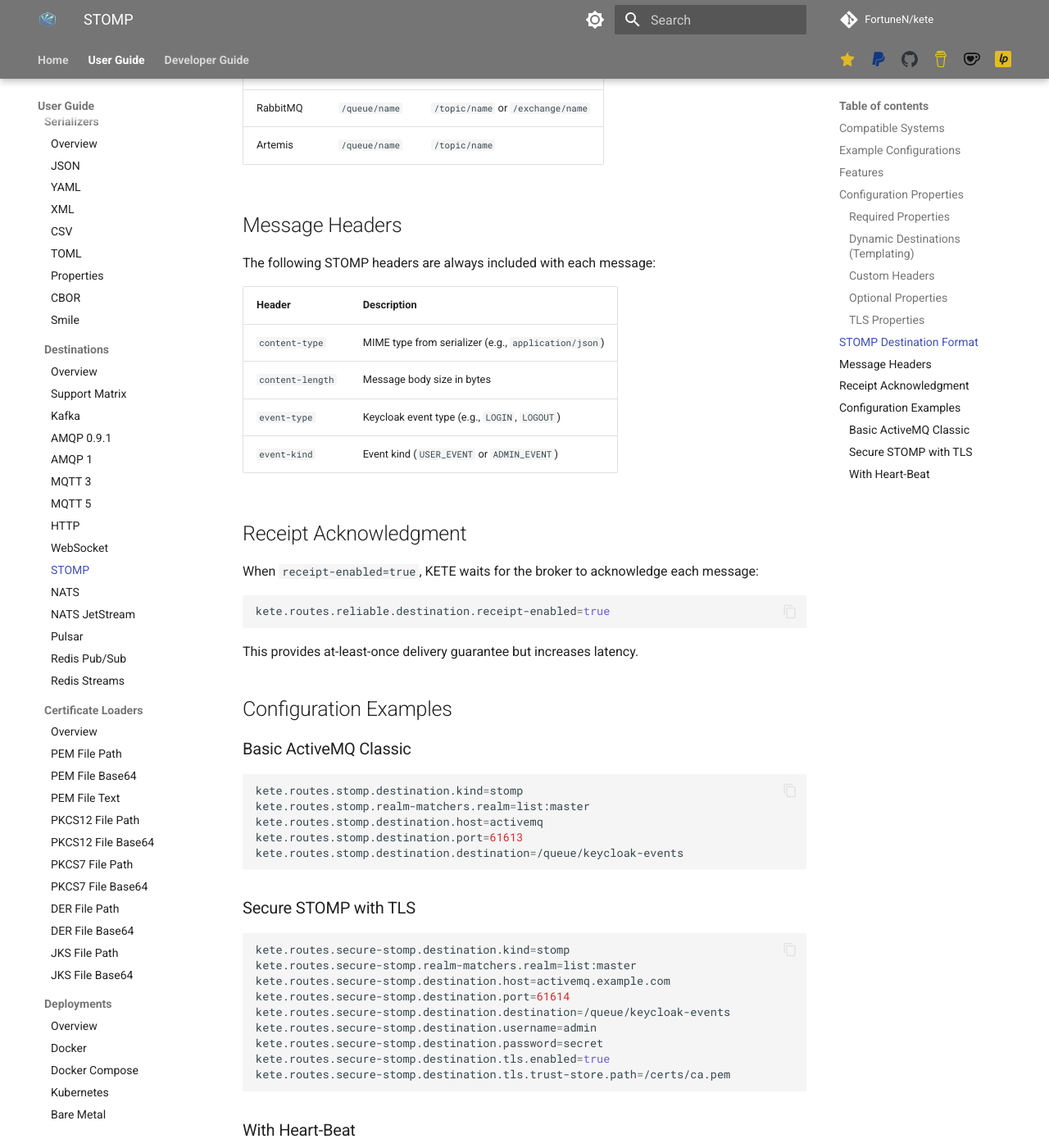
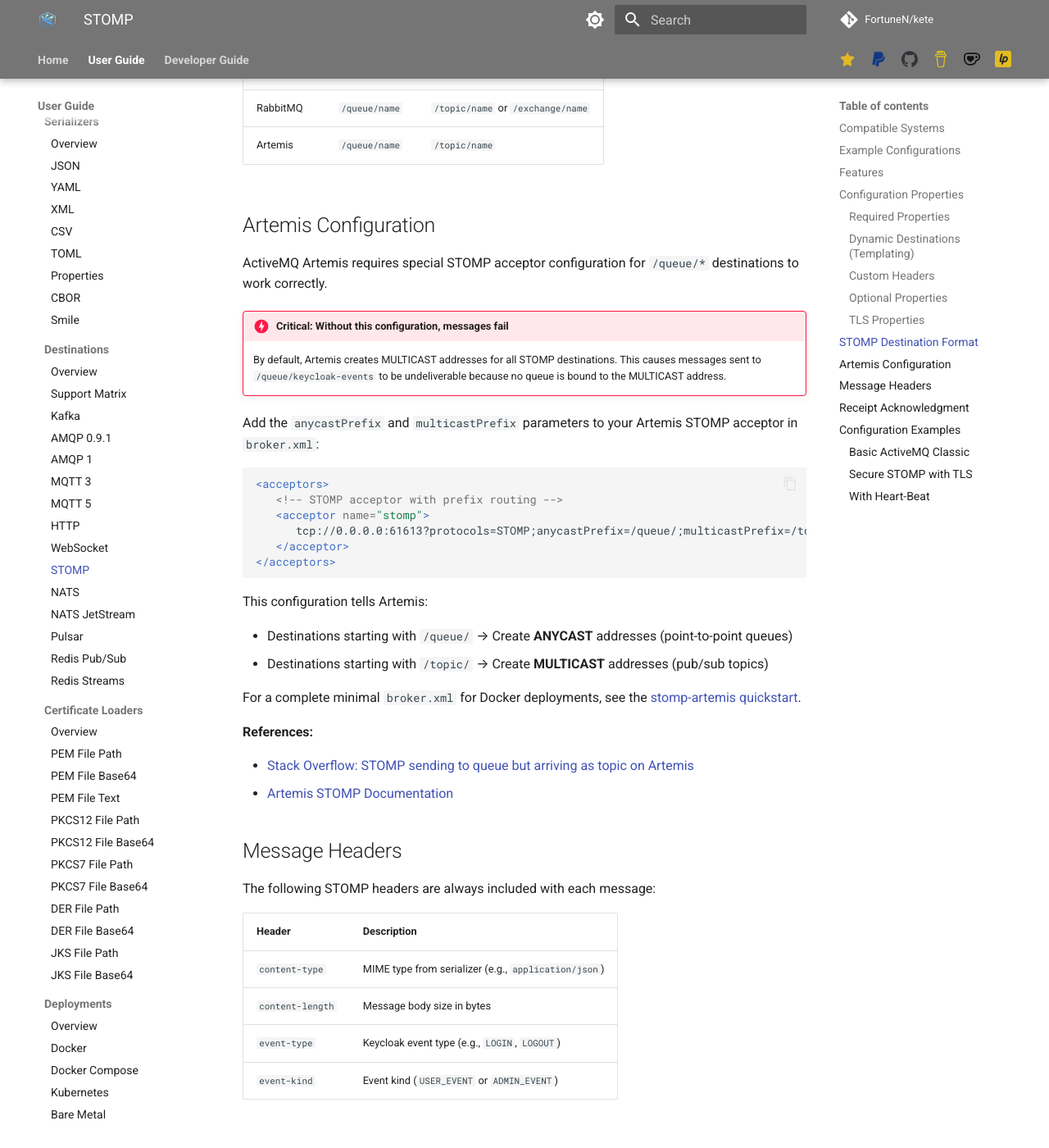
Before and after one commit to FortuneN/kete, an MkDocs documentation site: the page built from docs/user-guide/destinations/stomp.md, in a window 1280 px wide and 1400 px high, scrolled down 3878 px. Shown: the whole window at 82% size. Built offline with MkDocs 1.6.1 and Material for MkDocs 9.7.7, drawn with Linux system fonts in a browser that asks for light colours; comment, search, counter and statistics services are not loaded; some of the changed text lies outside the part shown.

Commit message:
docs(stomp): Add Artemis broker configuration documentation
- Add ActiveMQ Artemis example tab with warning to stomp.md
- Add comprehensive Artemis Configuration section explaining anycastPrefix
- Update support-matrix.md with Artemis STOMP configuration note
- Minimize broker.xml to essential 47 lines

The anycastPrefix=/queue/ configuration is critical for STOMP+Artemis
to create ANYCAST queues instead of MULTICAST addresses.

````diff
--- a/docs/user-guide/destinations/stomp.md
+++ b/docs/user-guide/destinations/stomp.md
@@ -44,6 +44,21 @@ STOMP (Simple Text Oriented Messaging Protocol) is supported by many enterprise
     kete.routes.activemq.destination.username=admin
     kete.routes.activemq.destination.password=admin
     ```
+
+=== "ActiveMQ Artemis"
+
+    ```bash
+    kete.routes.artemis.destination.kind=stomp
+    kete.routes.artemis.destination.host=artemis.example.com
+    kete.routes.artemis.destination.port=61613
+    kete.routes.artemis.destination.destination=/queue/keycloak-events
+    kete.routes.artemis.destination.username=admin
+    kete.routes.artemis.destination.password=admin
+    ```
+
+    !!! warning "Artemis Broker Configuration Required"
+        ActiveMQ Artemis requires the STOMP acceptor to be configured with `anycastPrefix` and `multicastPrefix`
+        for `/queue/*` destinations to create ANYCAST queues instead of MULTICAST addresses. See [Artemis Configuration](#artemis-configuration) below.
 
 === "Amazon MQ"
 
@@ -134,7 +149,7 @@ Headers are included in the STOMP message headers.
 | `destination.username` | `""` | STOMP login username | `admin` |
 | `destination.password` | `""` | STOMP login passcode | `secret` |
 | `destination.virtual-host` | Same as `host` | Virtual host for STOMP CONNECT | `/` |
-| `destination.receipt-enabled` | `false` | Wait for broker receipt acknowledgment | `true` |
+| `destination.receipt-enabled` | `true` | Wait for broker receipt acknowledgment | `false` |
 | `destination.heart-beat-outgoing-seconds` | `30` | Outgoing heart-beat interval in seconds, 0=disabled | `10` |
 | `destination.heart-beat-incoming-seconds` | `30` | Incoming heart-beat interval in seconds, 0=disabled | `10` |
 | `destination.read-timeout-seconds` | `30` | Socket read timeout in seconds | `60` |
@@ -163,6 +178,40 @@ STOMP destinations follow broker-specific conventions:
 | ActiveMQ | `/queue/name` | `/topic/name` |
 | RabbitMQ | `/queue/name` | `/topic/name` or `/exchange/name` |
 | Artemis | `/queue/name` | `/topic/name` |
+
+
+
+## Artemis Configuration
+
+ActiveMQ Artemis requires special STOMP acceptor configuration for `/queue/*` destinations to work correctly.
+
+!!! danger "Critical: Without this configuration, messages fail"
+    By default, Artemis creates MULTICAST addresses for all STOMP destinations. This causes messages sent to
+    `/queue/keycloak-events` to be undeliverable because no queue is bound to the MULTICAST address.
+
+Add the `anycastPrefix` and `multicastPrefix` parameters to your Artemis STOMP acceptor in `broker.xml`:
+
+```xml
+<acceptors>
+   <!-- STOMP acceptor with prefix routing -->
+   <acceptor name="stomp">
+      tcp://0.0.0.0:61613?protocols=STOMP;anycastPrefix=/queue/;multicastPrefix=/topic/
+   </acceptor>
+</acceptors>
+```
+
+This configuration tells Artemis:
+
+- Destinations starting with `/queue/` → Create **ANYCAST** addresses (point-to-point queues)
+- Destinations starting with `/topic/` → Create **MULTICAST** addresses (pub/sub topics)
+
+For a complete minimal `broker.xml` for Docker deployments, see the
+[stomp-artemis quickstart](https://github.com/FortuneN/kete/tree/develop/quick-starts/stomp-artemis).
+
+**References:**
+
+- [Stack Overflow: STOMP sending to queue but arriving as topic on Artemis](https://stackoverflow.com/questions/68895552/stomp-sending-to-queue-but-arriving-as-topic-on-artemis)
+- [Artemis STOMP Documentation](https://activemq.apache.org/components/artemis/documentation/latest/stomp.html)
 
 
 
````
Also changed, not shown: docs/user-guide/destinations/support-matrix.md (+2 -2 lines), 1 other file.
